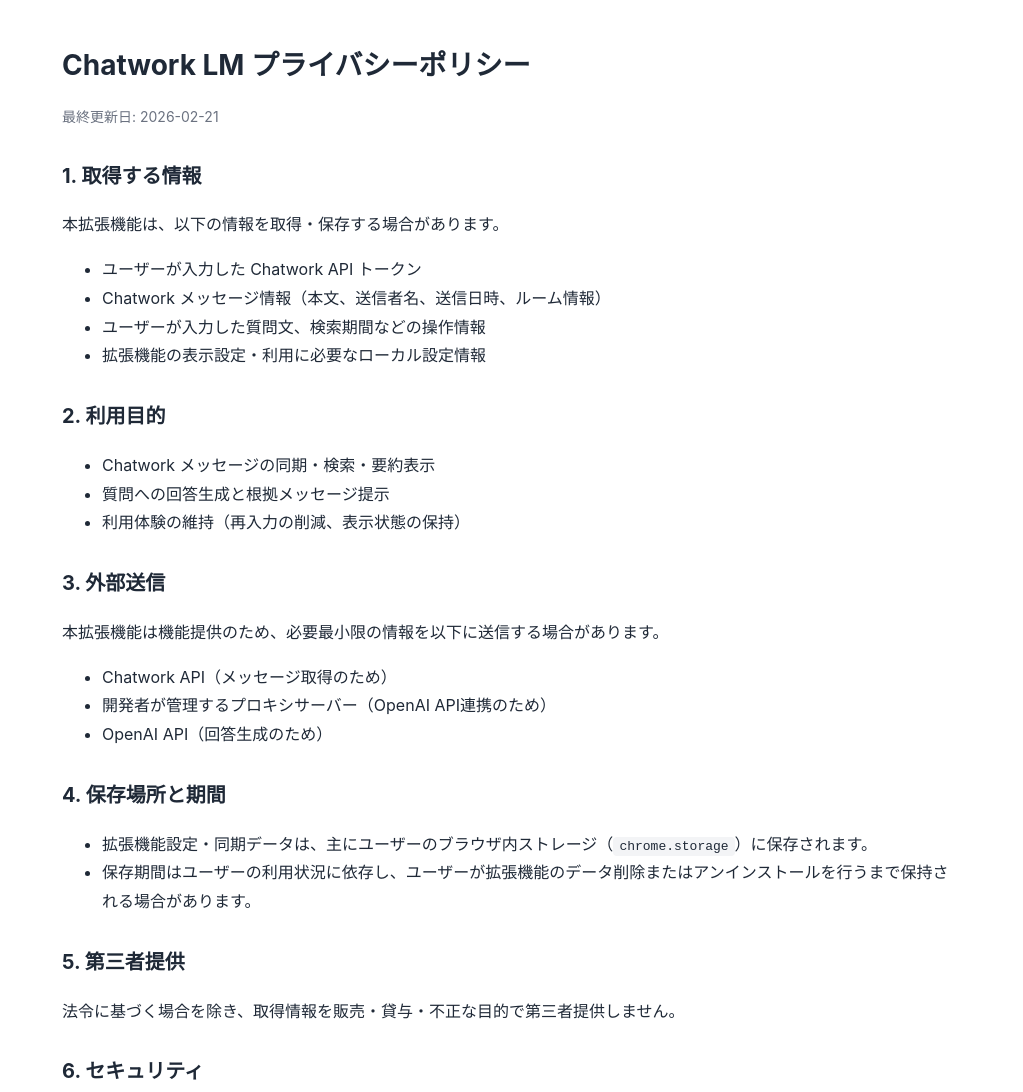
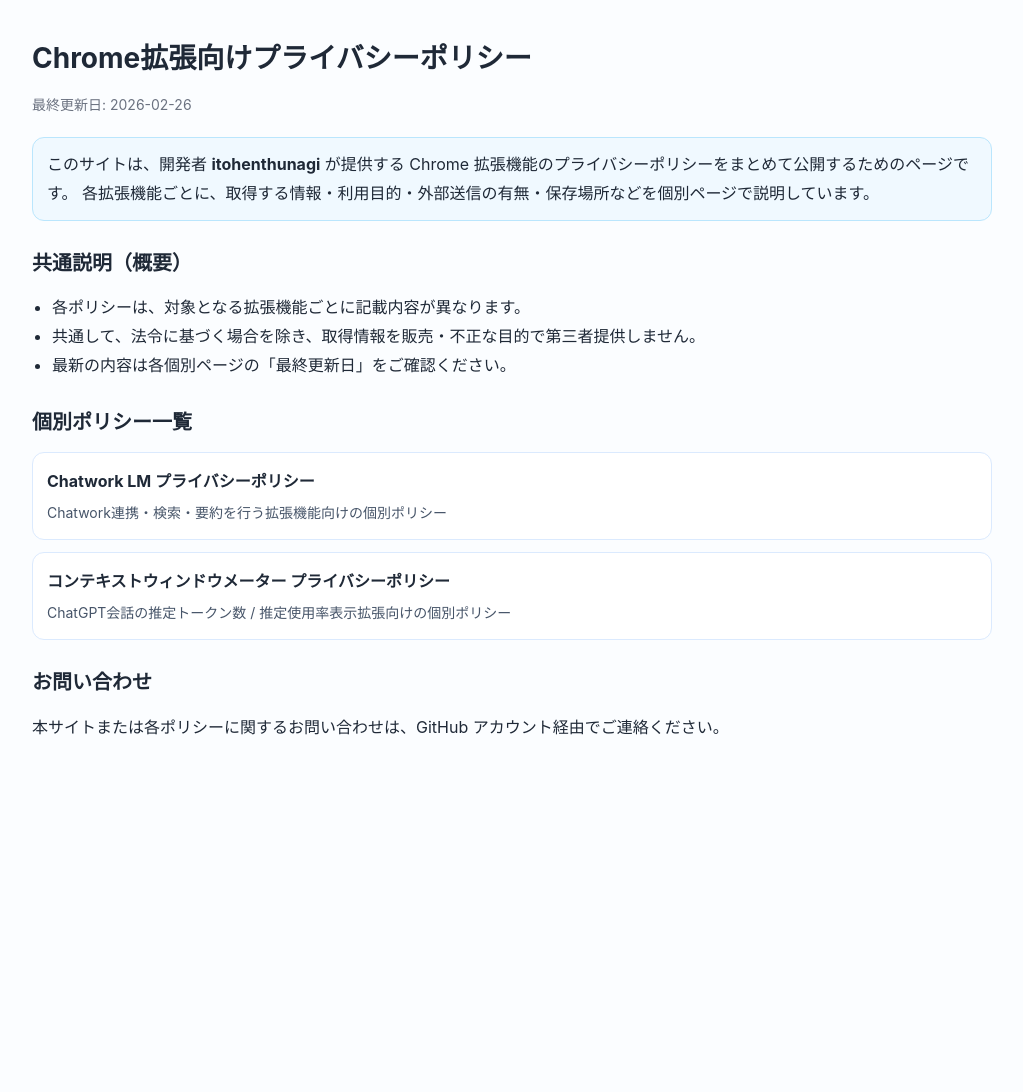
Before and after one commit to itohenthunagi/chatworklm-privacy-policy, a plain HTML site: page index.html in a window 1280 px wide. Shown: the top 1092 px of the page, without its empty margins (128-1151 px from the left). After the commit the page ends 838 px from the top, so only its background shows below. Drawn offline with Linux system fonts and the light colour scheme.

Commit message:
Add shared privacy policy site with per-extension pages

```diff
--- a/index.html
+++ b/index.html
@@ -3,65 +3,41 @@
 <head>
   <meta charset="utf-8" />
   <meta name="viewport" content="width=device-width,initial-scale=1" />
-  <title>Chatwork LM プライバシーポリシー</title>
-  <style>
-    body{font-family:-apple-system,BlinkMacSystemFont,"Segoe UI",sans-serif;line-height:1.8;max-width:900px;margin:40px auto;padding:0 16px;color:#1f2937}
-    h1{font-size:28px;margin-bottom:8px}
-    h2{font-size:20px;margin-top:28px}
-    .meta{color:#6b7280;font-size:14px;margin-bottom:20px}
-    code{background:#f3f4f6;padding:2px 6px;border-radius:4px}
-  </style>
+  <title>プライバシーポリシー一覧 | Itohenthunagi Extensions</title>
+  <link rel="stylesheet" href="./styles.css" />
 </head>
 <body>
-  <h1>Chatwork LM プライバシーポリシー</h1>
-  <p class="meta">最終更新日: 2026-02-21</p>
+  <h1>Chrome拡張向けプライバシーポリシー</h1>
+  <p class="meta">最終更新日: 2026-02-26</p>
 
-  <h2>1. 取得する情報</h2>
-  <p>本拡張機能は、以下の情報を取得・保存する場合があります。</p>
+  <p class="lead">
+    このサイトは、開発者 <strong>itohenthunagi</strong> が提供する Chrome 拡張機能のプライバシーポリシーをまとめて公開するためのページです。
+    各拡張機能ごとに、取得する情報・利用目的・外部送信の有無・保存場所などを個別ページで説明しています。
+  </p>
+
+  <h2>共通説明（概要）</h2>
   <ul>
-    <li>ユーザーが入力した Chatwork API トークン</li>
-    <li>Chatwork メッセージ情報（本文、送信者名、送信日時、ルーム情報）</li>
-    <li>ユーザーが入力した質問文、検索期間などの操作情報</li>
-    <li>拡張機能の表示設定・利用に必要なローカル設定情報</li>
+    <li>各ポリシーは、対象となる拡張機能ごとに記載内容が異なります。</li>
+    <li>共通して、法令に基づく場合を除き、取得情報を販売・不正な目的で第三者提供しません。</li>
+    <li>最新の内容は各個別ページの「最終更新日」をご確認ください。</li>
   </ul>
 
-  <h2>2. 利用目的</h2>
-  <ul>
-    <li>Chatwork メッセージの同期・検索・要約表示</li>
-    <li>質問への回答生成と根拠メッセージ提示</li>
-    <li>利用体験の維持（再入力の削減、表示状態の保持）</li>
-  </ul>
+  <h2>個別ポリシー一覧</h2>
+  <div class="card-list">
+    <a class="card" href="./policies/chatworklm.html">
+      <div class="card-title">Chatwork LM プライバシーポリシー</div>
+      <div class="card-desc">Chatwork連携・検索・要約を行う拡張機能向けの個別ポリシー</div>
+    </a>
 
-  <h2>3. 外部送信</h2>
-  <p>本拡張機能は機能提供のため、必要最小限の情報を以下に送信する場合があります。</p>
-  <ul>
-    <li>Chatwork API（メッセージ取得のため）</li>
-    <li>開発者が管理するプロキシサーバー（OpenAI API連携のため）</li>
-    <li>OpenAI API（回答生成のため）</li>
-  </ul>
+    <a class="card" href="./policies/context-window-meter.html">
+      <div class="card-title">コンテキストウィンドウメーター プライバシーポリシー</div>
+      <div class="card-desc">ChatGPT会話の推定トークン数 / 推定使用率表示拡張向けの個別ポリシー</div>
+    </a>
+  </div>
 
-  <h2>4. 保存場所と期間</h2>
-  <ul>
-    <li>拡張機能設定・同期データは、主にユーザーのブラウザ内ストレージ（<code>chrome.storage</code>）に保存されます。</li>
-    <li>保存期間はユーザーの利用状況に依存し、ユーザーが拡張機能のデータ削除またはアンインストールを行うまで保持される場合があります。</li>
-  </ul>
-
-  <h2>5. 第三者提供</h2>
-  <p>法令に基づく場合を除き、取得情報を販売・貸与・不正な目的で第三者提供しません。</p>
-
-  <h2>6. セキュリティ</h2>
-  <p>通信は HTTPS を利用し、取り扱う情報は目的に必要な範囲に限定します。</p>
-
-  <h2>7. ユーザーによる管理</h2>
-  <ul>
-    <li>ユーザーは拡張機能設定の変更により、一部データの更新・削除を行えます。</li>
-    <li>拡張機能を削除することで、ブラウザ内データは削除対象となります。</li>
-  </ul>
-
-  <h2>8. 改定</h2>
-  <p>本ポリシーは必要に応じて改定される場合があります。重要な変更時は、本ページの更新日を変更して告知します。</p>
-
-  <h2>9. お問い合わせ</h2>
-  <p>本ポリシーに関するお問い合わせは、開発者GitHubアカウント経由でご連絡ください。</p>
+  <h2>お問い合わせ</h2>
+  <p>
+    本サイトまたは各ポリシーに関するお問い合わせは、GitHub アカウント経由でご連絡ください。
+  </p>
 </body>
 </html>
--- /dev/null
+++ b/styles.css
@@ -0,0 +1,100 @@
+body {
+  font-family: -apple-system, BlinkMacSystemFont, "Segoe UI", "Noto Sans JP", sans-serif;
+  line-height: 1.8;
+  max-width: 960px;
+  margin: 40px auto;
+  padding: 0 16px 40px;
+  color: #1f2937;
+  background: #fbfdff;
+}
+
+h1 {
+  font-size: 28px;
+  margin-bottom: 8px;
+  line-height: 1.35;
+}
+
+h2 {
+  font-size: 20px;
+  margin-top: 28px;
+  line-height: 1.4;
+}
+
+h3 {
+  font-size: 16px;
+  margin-top: 18px;
+}
+
+.meta {
+  color: #6b7280;
+  font-size: 14px;
+  margin-bottom: 20px;
+}
+
+.lead {
+  background: #f0f9ff;
+  border: 1px solid #bae6fd;
+  border-radius: 12px;
+  padding: 12px 14px;
+}
+
+.card-list {
+  display: grid;
+  gap: 12px;
+  margin-top: 14px;
+}
+
+.card {
+  display: block;
+  border: 1px solid #dbeafe;
+  background: white;
+  border-radius: 12px;
+  padding: 14px;
+  text-decoration: none;
+  color: inherit;
+}
+
+.card:hover {
+  border-color: #93c5fd;
+  background: #f8fbff;
+}
+
+.card-title {
+  font-weight: 700;
+}
+
+.card-desc {
+  color: #475569;
+  font-size: 14px;
+  margin-top: 4px;
+}
+
+.badge {
+  display: inline-block;
+  font-size: 12px;
+  padding: 2px 8px;
+  border-radius: 999px;
+  border: 1px solid #cbd5e1;
+  color: #334155;
+  background: #f8fafc;
+}
+
+code {
+  background: #f3f4f6;
+  padding: 2px 6px;
+  border-radius: 4px;
+}
+
+a {
+  color: #0369a1;
+}
+
+ul {
+  padding-left: 20px;
+}
+
+.back-link {
+  display: inline-block;
+  margin-bottom: 10px;
+  font-size: 14px;
+}
```
Also changed, not shown: policies/chatworklm.html (added, +62 -0 lines), policies/context-window-meter.html (added, +62 -0 lines), 1 other file.
